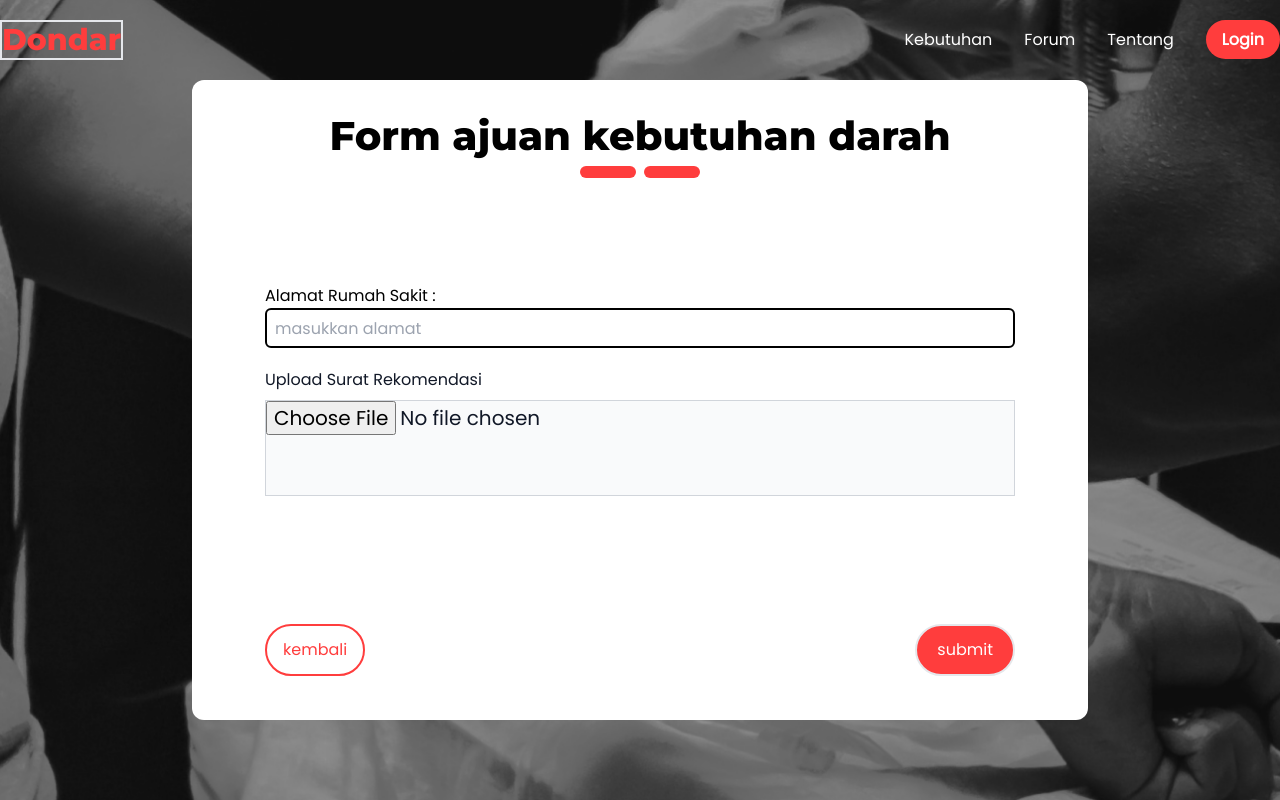
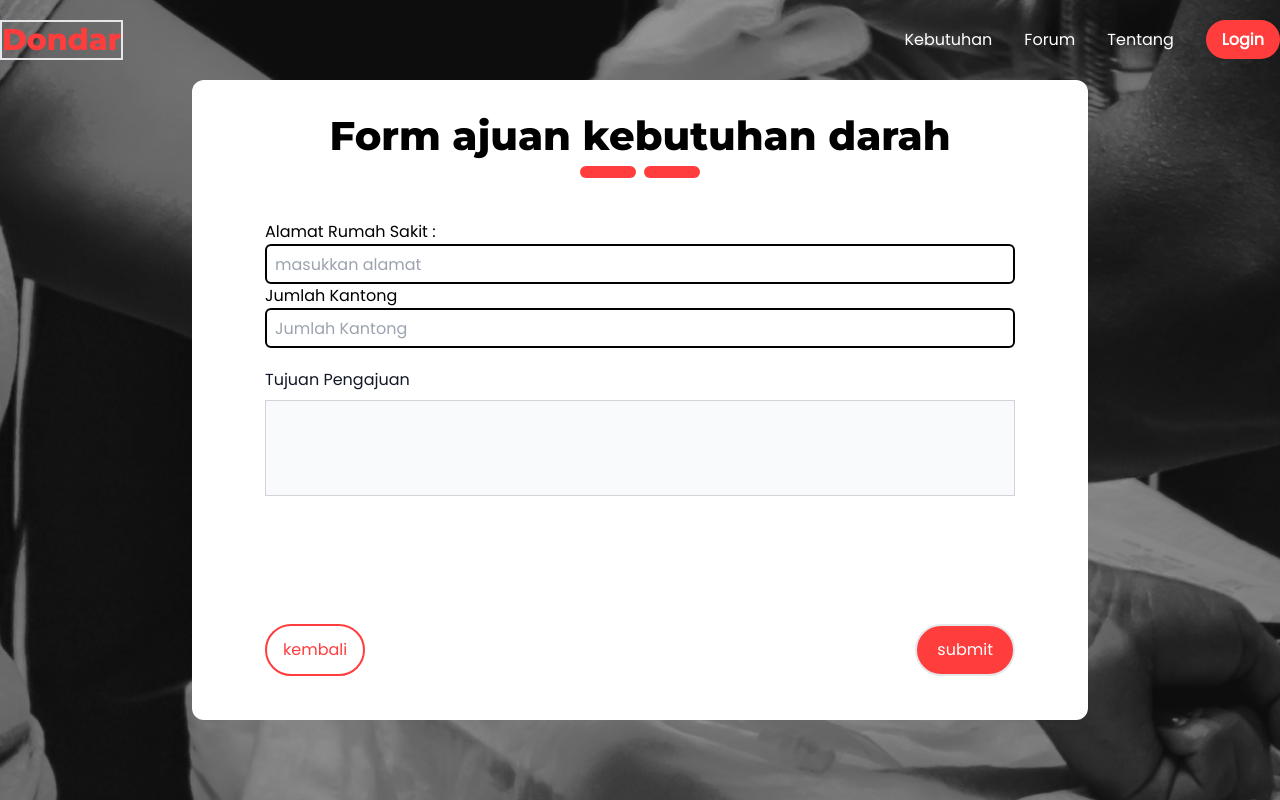
Before and after one commit to HaiPigGi/Donor_Darah__Laravel-API-FONNTE, a Next.js app in the folder my-app/: page /FormPengajuan in a window 1280 px wide. Both pictures are taken after a click on the button "Selanjutnya". Built offline with nearby package versions, Linux system fonts and the light colour scheme; no server answers.

Commit message:
update form Kebutuhan

```diff
--- a/my-app/src/_components/Dropdown/dropdown.js
+++ b/my-app/src/_components/Dropdown/dropdown.js
@@ -35,7 +35,7 @@ function Dropdowns({category,action}) {
 
 export default function Dropdown({category, sendToParent}){
 
-    console.log("sendToParent DD: " + sendToParent)
+    console.log("sendToParent DD: " + sendToParent);
     return(
         <Dropdowns category={category} action={sendToParent}/>
     )
--- a/my-app/src/_components/Dropdown/golongan_darah.jsx
+++ b/my-app/src/_components/Dropdown/golongan_darah.jsx
@@ -8,11 +8,11 @@ export default function DropDownGolonganDarah({sendToParent}) {
   const handleDropdownChange = (e) => {
     setSelectedOption(e.target.value);
     golongan_darah = e.target.value;
-    sendToParent(e.target.value);
-    // Store the selected golongan darah in session storage
+    sendToParent(e.target.value); // make sure sendToParent is a function
     sessionStorage.setItem("golongan_darah", golongan_darah);
     console.log("Golongan Darah in sessionStorage:", golongan_darah);
   };
+
 
   return (
     <select
@@ -26,8 +26,17 @@ export default function DropDownGolonganDarah({sendToParent}) {
         Golongan Darah
       </option>
       <option value="A">A</option>
+      <option value="A+">A+ (Resus: A+)</option>
+      <option value="A-">A- (Resus: A-)</option>
       <option value="B">B</option>
+      <option value="B+">B+ (Resus: B+)</option>
+      <option value="B-">B- (Resus: B-)</option>
+      <option value="AB">AB</option>
+      <option value="AB+">AB+ (Resus: AB+)</option>
+      <option value="AB-">AB- (Resus: AB-)</option>
       <option value="O">O</option>
+      <option value="O+">O+ (Resus: O+)</option>
+      <option value="O-">O- (Resus: O-)</option>
     </select>
   );
 }
--- a/my-app/src/_components/Map/Map.js
+++ b/my-app/src/_components/Map/Map.js
@@ -6,11 +6,12 @@ import "leaflet/dist/leaflet.css";
 import "@/_styles/css/map.css";
 function Map() {
   const [userLocations, setUserLocations] = useState([]);
+  const apiUrl = process.env.NEXT_PUBLIC_APP_URL_API;
 
   useEffect(() => {
     const fetchUserLocations = async () => {
       try {
-        const response = await axios.get("http://localhost:8000/api/user/map");
+        const response = await axios.get(`${apiUrl}/api/user/map`);
         setUserLocations(response.data.user_locations);
       } catch (error) {
         console.error("Error fetching user locations:", error);
--- a/my-app/src/app/(pages)/FormPengajuan/hal1.jsx
+++ b/my-app/src/app/(pages)/FormPengajuan/hal1.jsx
@@ -1,6 +1,7 @@
 import Dropdown from "@/_components/Dropdown/dropdown";
+import React, { useState } from "react";
+export default function Hal1(){
 
-export default function Hal1(){
     return(
         <div>
                 <div className=" font-Subtitle mx-auto  h-full mb-2">
@@ -17,7 +18,7 @@ export default function Hal1(){
                                 className="border border-black rounded-xl w-[750px] h-14 ps-[4rem] text-[20px] block"
                                 type="text"
                                 placeholder="nama akseptor"
-                                name="noTelp"
+                                name="telepon"
                             />
                     </div>
                     <div className="flex justify-center items-center border-black w-full">
@@ -32,28 +33,11 @@ export default function Hal1(){
                                 />
                             </div>
                             <input
-                                className="border border-black rounded-xl w-[250px] h-14 ps-[4rem] text-[20px]"
+                                className="border border-black rounded-xl w-[520px] h-14 ps-[4rem] text-[20px] block"
                                 type="text"
                                 placeholder="Nomor telpon"
                                 name="noTelp"
                             />
-                        </div>
-                        <div className=" relative font-Subtitle me-2 ">
-                            <div className="h-full w-14 bg-black absolute rounded-e-[100px] rounded-s-2xl flex items-center justify-center">
-                                <img
-                                    className="input-icon "
-                                    src="/img/phone.svg"
-                                    alt="Icon"
-                                    height={30}
-                                    width={30}
-                                />
-                            </div>
-                                <input
-                                    className="border border-black rounded-xl w-[250px] h-14 ps-[4rem] text-[20px] pe-2"
-                                    type="date"
-                                    placeholder="tanggal lahir"
-                                    name="noTelp"
-                                />
                         </div>
                         <div className="flex  relative font-Subtitle w-[14rem]">
                             <div className="h-full w-14 bg-black absolute rounded-e-[100px] rounded-s-2xl flex justify-center">
@@ -70,6 +54,24 @@ export default function Hal1(){
                             </div>
                         </div>
                     </div>
+
+                    <div className="font-Subtitle mx-auto  h-full mt-2">
+                            <div className="absolute bg-black h-14  w-14 z-0 rounded-e-[100px] rounded-s-2xl flex justify-center items-center">
+                                <img
+                                    className=""
+                                    src="/img/username.svg"
+                                    alt="Icon"
+                                    height={25}
+                                    width={25}
+                                />
+                            </div>
+                            <input
+                                className="border border-black rounded-xl w-[750px] h-14 ps-[4rem] text-[20px] block"
+                                type="text"
+                                placeholder="KTP"
+                                name="noTelp"
+                            />
+                    </div>
                     <div className="w-[750px] h-auto border-2 border-black rounded-lg mt-2">
                       <div className="p-2 font-Subtitle">
                         <h1 className="text-start font-bold">Alamat</h1>
@@ -78,11 +80,10 @@ export default function Hal1(){
                               <Dropdown category="kabupaten"/>
                               <div className="flex gap-6 justify-center w-full ">
                                 <div className="w-1/2">
-                                  <Dropdown category="kelurahan"/>
-
+                                  <Dropdown category="kecamatan"/>
                                 </div>
                                 <div className="w-1/2">
-                                  <Dropdown category="kecamatan"/>
+                                  <Dropdown category="kelurahan"/>
                                 </div>
                               </div>
                           </div>
--- a/my-app/src/app/(pages)/FormPengajuan/hal2.jsx
+++ b/my-app/src/app/(pages)/FormPengajuan/hal2.jsx
@@ -7,10 +7,27 @@ export default function Hal2(){
                     <label htmlFor="alamatRumahSakit" className="text-left w-full block">Alamat Rumah Sakit : </label>
                     <input className="w-full h-10 border-black border-2 rounded-md ps-2" name="alamatRumahSakit" placeholder="masukkan alamat"/>
                 </div>
+                <div className=" h-16 block py-5">
+                    <label htmlFor="alamatRumahSakit" className="text-left w-full block">Jumlah Kantong </label>
+                    <input
+                        className="w-full h-10 border-black border-2 rounded-md ps-2"
+                        name="jumlahKantong"
+                        placeholder="Jumlah Kantong"
+                        type="number"
+                        pattern="[0-9]*"
+                        />
+                </div>
                 <div className="block mt-10">
-                    <label className="block mb-2 text-md font-medium text-gray-900 w-full text-left" htmlFor="large_size">Upload Surat Rekomendasi</label>
-                    <input className="block w-full h-24 text-xl text-gray-900 border border-gray-300 cursor-pointer bg-gray-50  focus:outline-none " id="large_size" type="file"></input>
-                </div>
+                    <label className="block mb-2 text-md font-medium text-gray-900 w-full text-left" htmlFor="tujuan_pengajuan">
+                        Tujuan Pengajuan
+                    </label>
+                    <input
+                        className="block w-full h-24 text-xl text-gray-900 border border-gray-300 bg-gray-50 focus:outline-none "
+                        id="tujuan_pengajuan"
+                        type="text"
+                        />
+                    </div>
+
             </div>
 
     );
--- a/my-app/src/app/(pages)/FormPengajuan/page.jsx
+++ b/my-app/src/app/(pages)/FormPengajuan/page.jsx
@@ -11,14 +11,15 @@ import Loading from "@/_components/Loading/Loading";
 import withAuth from "@/_components/Auth/WithAuth";
 
 const FormPengajuan = () => {
+
   const [data, setData] = useState({
-    "nama" : "",
-  "telepon" : "",
-  "golongan_darah" : "",
-  "provinsi_id" : "",
-  "kabupaten_id" : "",
-  "kecamatan_id" : "",
-  "kelurahan_id" : ""});
+    nama: "",
+    telepon: "",
+    ktp: "",
+    golongan_darah: "",
+    jumlah_kantong: "",
+    kelurahan_id: "",
+});
   const [session, setSession] = useState({});
   const [buttonNext, setButtonNext] = useState(0);
 
--- a/my-app/src/app/(pages)/register/page.jsx
+++ b/my-app/src/app/(pages)/register/page.jsx
@@ -291,7 +291,7 @@ export default function Register() {
 
     const handleKembali = () => {
         const pagi =
-            document.getElementById("pagination").childNodes[buttonNext];
+        document.getElementById("pagination").childNodes[buttonNext];
         setButtonNext(buttonNext - 1);
         pagi.classList.remove("bg-red");
         pagi.classList.add("border-2");
@@ -392,7 +392,6 @@ export default function Register() {
             );
         }
     };
-
     const formRendering = () => {
         if (buttonNext == 0) {
             return (
```
Also changed, not shown: my-app/src/app/(pages)/register/DataDiri2.jsx (+0 -40 lines).
